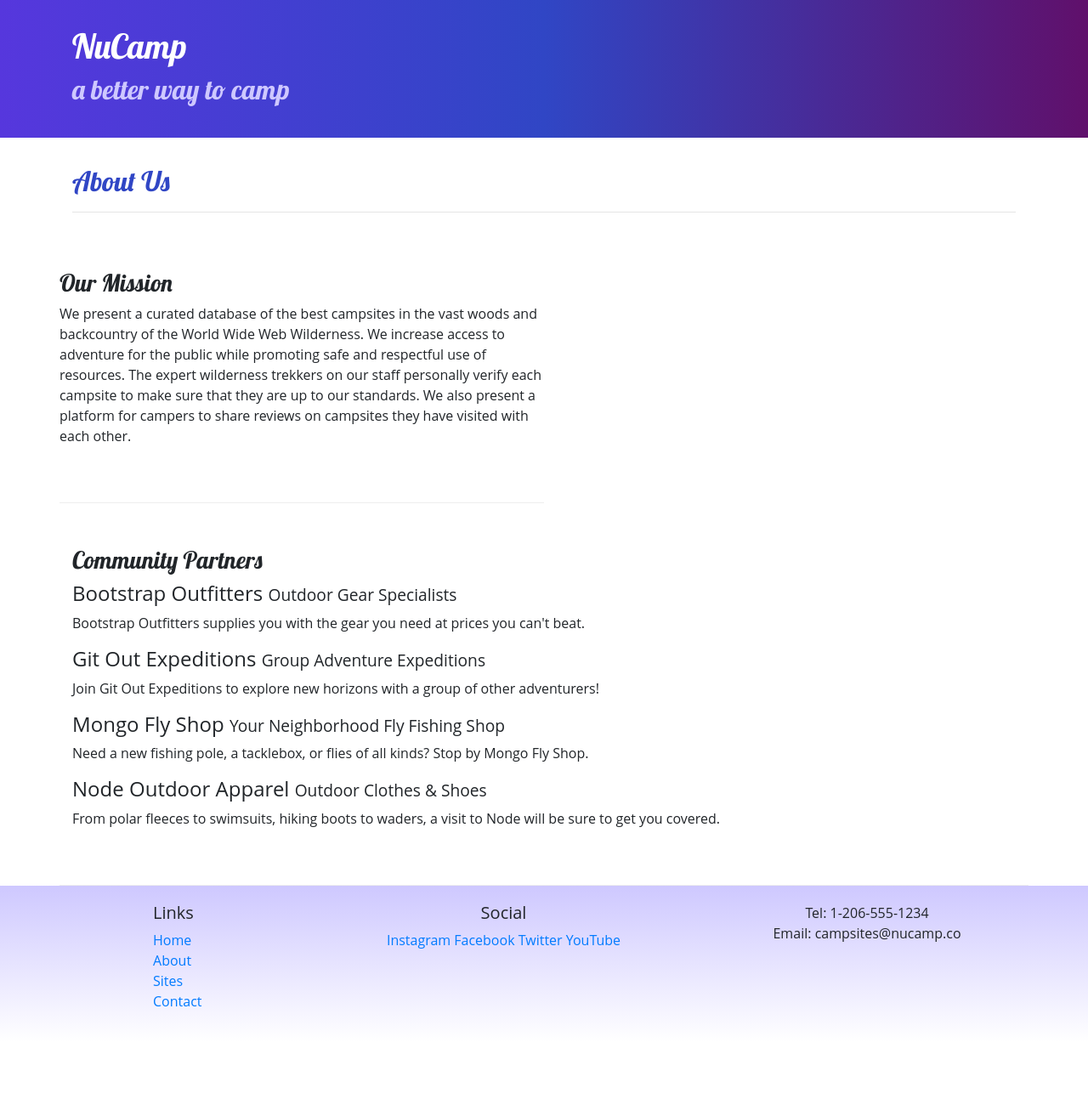
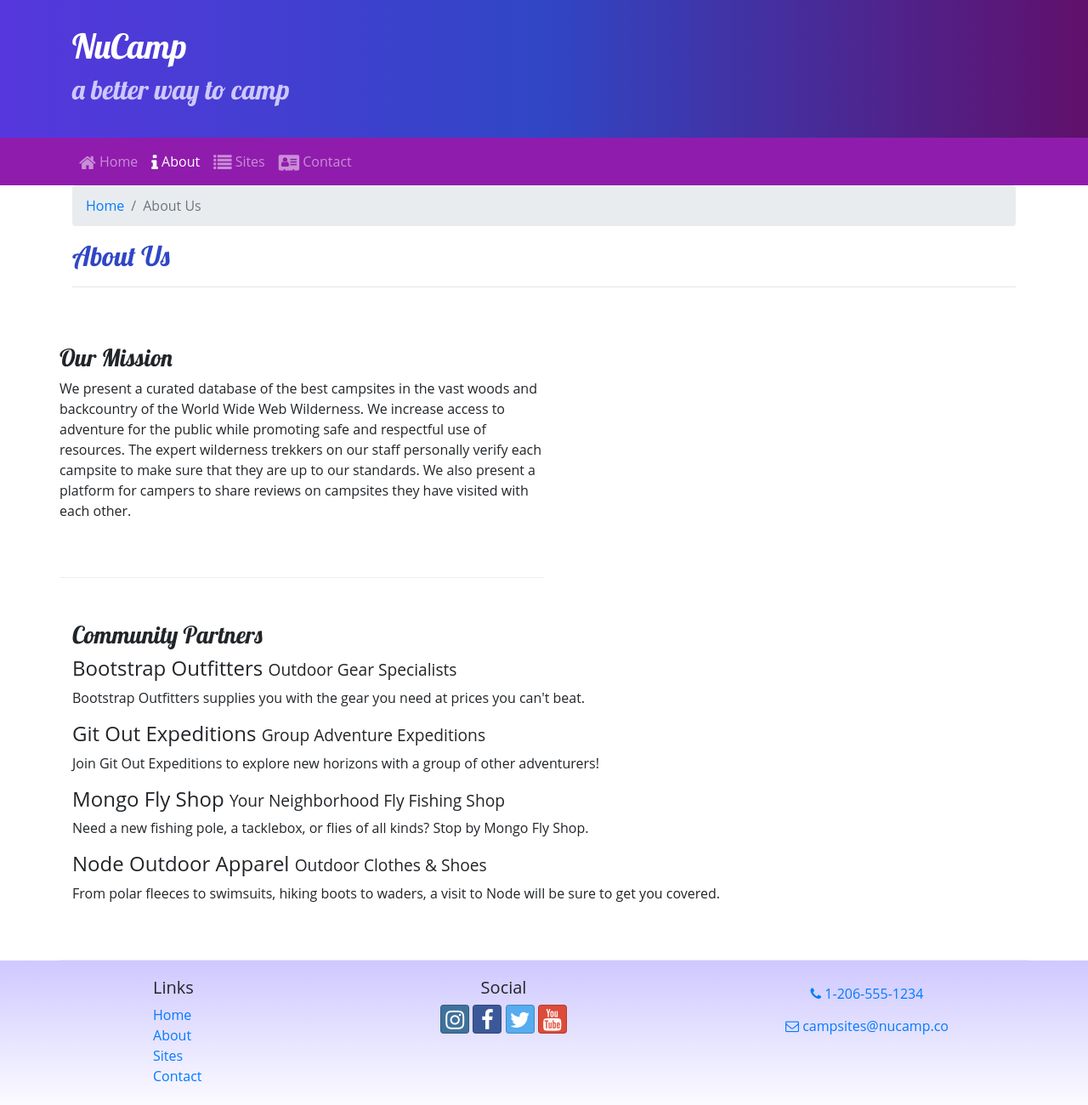
Before and after one commit to AshleyY1065/nucampsite2, a website: page aboutus.html in a window 1280 px wide. Shown: the whole page at 85% size. Before the commit the page ends 1226 px from the top, so only its background shows below. Drawn offline with nearby package versions, Linux system fonts and the light colour scheme.

```diff
--- a/aboutus.html
+++ b/aboutus.html
@@ -5,10 +5,15 @@
     <!-- Required meta tags always come first -->
     <meta charset="utf-8" />
     <meta name="viewport" content="width=device-width, initial-scale=1" />
+
     <!-- Bootstrap CSS & Lobster Font-->
     <link rel="stylesheet" href="node_modules/bootstrap/dist/css/bootstrap.min.css" />
+
+    <!-- Additional CSS must be placed after Bootstrap CSS -->
+    <link rel="stylesheet" href="node_modules/font-awesome/css/font-awesome.min.css" />
+    <link rel="stylesheet" href="node_modules/bootstrap-social/bootstrap-social.css" />
     <link rel="stylesheet" href="https://fonts.googleapis.com/css?family=Lobster" />
-        <link rel="stylesheet" href="css/styles.css" />
+    <link rel="stylesheet" href="css/styles.css" />
 
     <title>NuCamp: A Better Way To Camp</title>
 </head>
@@ -26,10 +31,30 @@
         </div>
     </header>
 
+    <nav class="navbar navbar-expand-sm navbar-dark sticky-top">
+        <div class="container">
+            <button class="navbar-toggler ml-auto" type="button" data-toggle="collapse" data-target="#nucampNavbar">
+                <span class="navbar-toggler-icon"></span>
+            </button>
+            <div class="collapse navbar-collapse" id="nucampNavbar">
+                <ul class="navbar-nav">
+                    <li class="nav-item"><a class="nav-link" href="index.html"><i class="fa fa-home fa-lg"></i> Home</a></li>
+                    <li class="nav-item active"><a class="nav-link" href="#"><i class="fa fa-info fa-lg"></i> About</a></li>
+                    <li class="nav-item"><a class="nav-link" href="#"><i class="fa fa-list fa-lg"></i> Sites</a></li>
+                    <li class="nav-item"><a class="nav-link" href="contactus.html"><i class="fa fa-address-card fa-lg"></i> Contact</a></li>
+                </ul>
+            </div>
+        </div>
+    </nav>
+
     <div class="container">
         <div class="row">
-            <div class="col-12">
-               <h2>About Us</h2>
+            <div class="col">
+               <ol class="breadcrumb">
+                   <li class="breadcrumb-item"><a href="index.html">Home</a></li>
+                   <li class="breadcrumb-item active">About Us</li>
+               </ol>
+                <h2>About Us</h2>
                <hr />
             </div>
         </div>
@@ -65,19 +90,19 @@
                         <li><a href="index.html">Home</a></li>
                         <li><a href="#">About</a></li>
                         <li><a href="#">Sites</a></li>
-                        <li><a href="#">Contact</a></li>
+                        <li><a href="contactus.html">Contact</a></li>
                     </ul>
                 </div>
                 <div class="col-6 col-sm-5 text-center">
                     <h5>Social</h5>
-                    <a href="http://instagram.com/">Instagram</a>
-                    <a href="http://facebook.com/">Facebook</a>
-                    <a href="http://twitter.com/">Twitter</a>
-                    <a href="http://youtube.com/">YouTube</a>
+                    <a class="btn btn-social-icon btn-instagram" href="http://instagram.com/"><i class="fa fa-instagram"></i></a>
+                    <a class="btn btn-social-icon btn-facebook" href="http://facebook.com/"><i class="fa fa-facebook"></i></a>
+                    <a class="btn btn-social-icon btn-twitter" href="http://twitter.com/"><i class="fa fa-twitter"></i></a>
+                    <a class="btn btn-social-icon btn-google" href="http://youtube.com/"><i class="fa fa-youtube"></i></a>
                 </div>
                 <div class="col-sm-4 text-center">
-                    Tel: 1-206-555-1234<br />
-                    Email: campsites@nucamp.co
+                    <a role="button" class="btn btn-link" href="tel:+12065551234"><i class="fa fa-phone"></i> 1-206-555-1234</a><br />
+                    <a role="button" class="btn btn-link" href="mailto:campsites@nucamp.co"><i class="fa fa-envelope-o"></i> campsites@nucamp.co</a>
                 </div>
            </div>
         </div>
--- a/css/styles.css
+++ b/css/styles.css
@@ -20,6 +20,7 @@
 }
 
 .jumbotron {
+    margin: 0;
     padding: 30px;
     background-image: linear-gradient(to right, #5637DD, #3046C5, #60106B);
     color: white;
@@ -30,3 +31,7 @@
     border-bottom: 1px ridge;
     min-height: 200px;
 }
+
+.navbar {
+    background-color: #901CAD;
+}
--- a/package.json
+++ b/package.json
@@ -15,6 +15,8 @@
   },
   "dependencies": {
     "bootstrap": "^4.5.2",
+    "bootstrap-social": "^5.1.1",
+    "font-awesome": "^4.7.0",
     "jquery": "^3.5.1",
     "popper.js": "^1.16.1"
   }
```
Also changed, not shown: index.html (+25 -7 lines), 1 other file.
